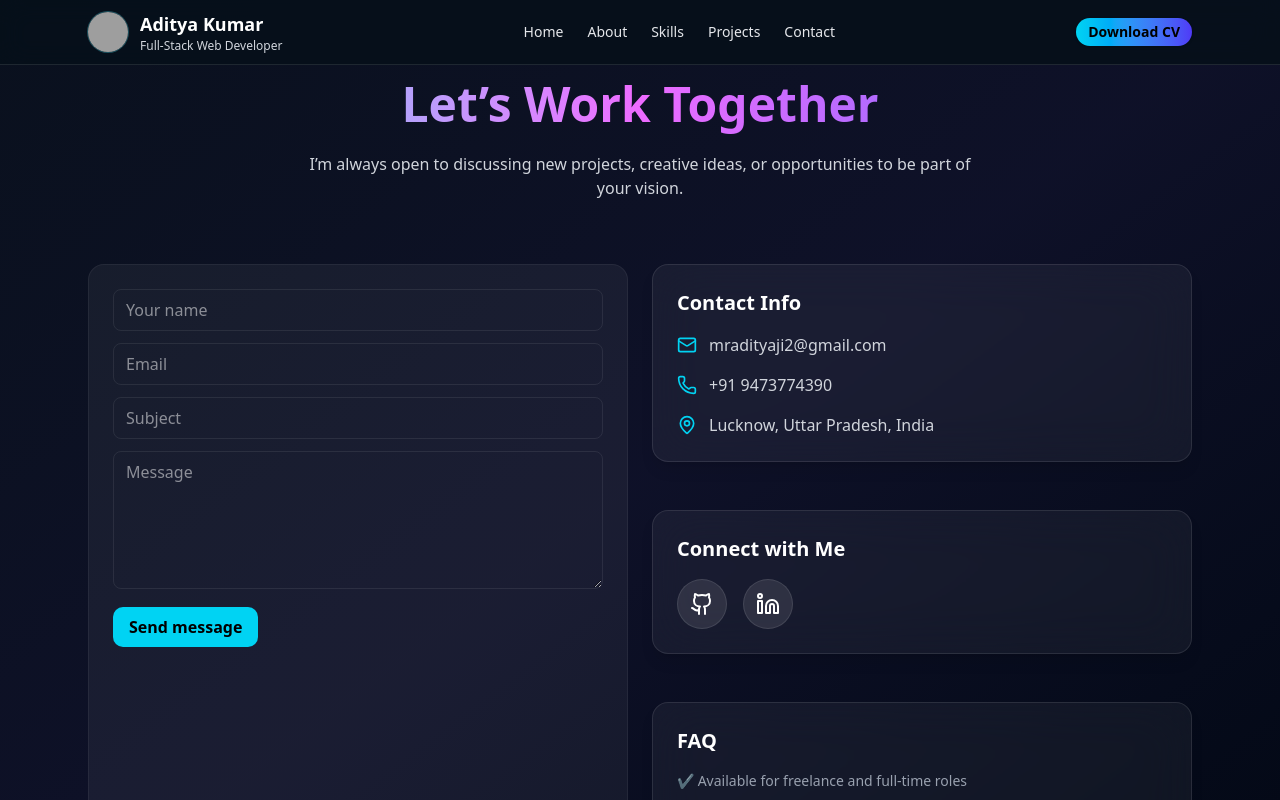
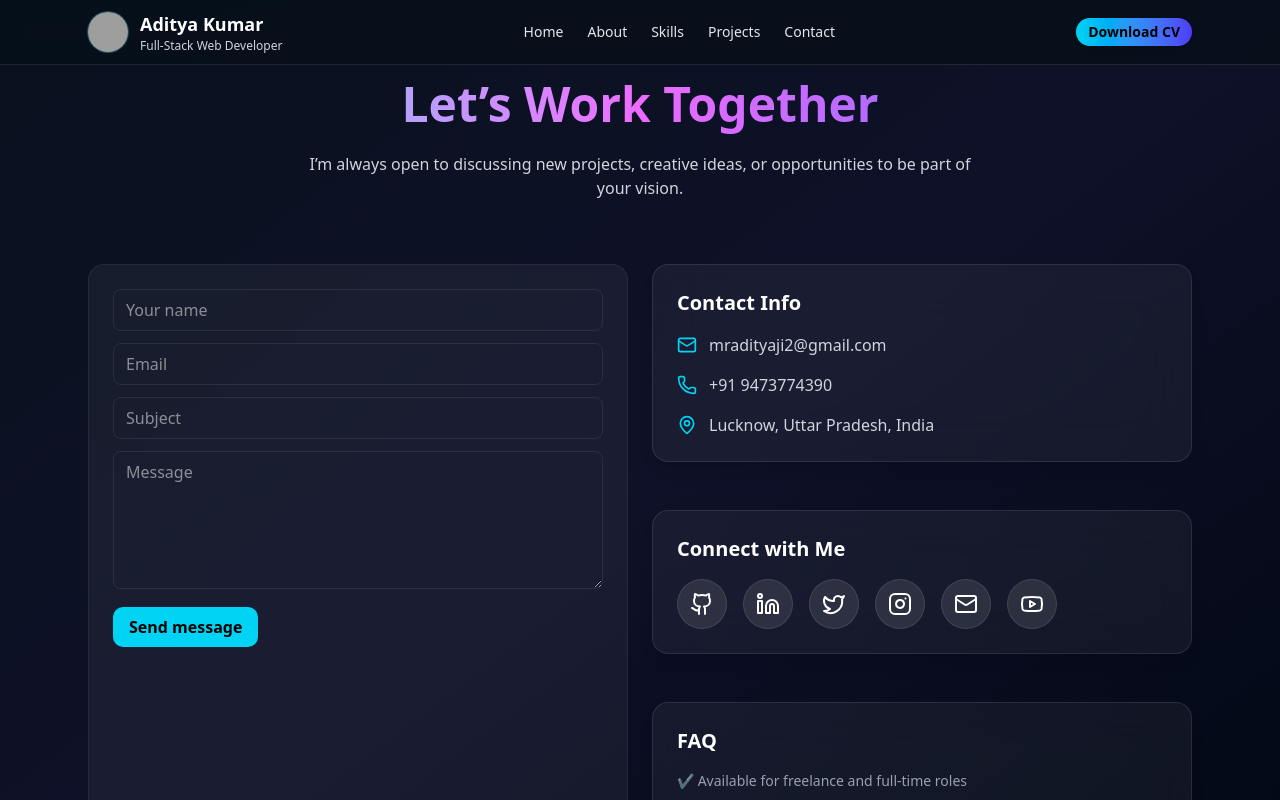
Before and after one commit to ErAditya1/Portfolio-Next, a Next.js app: page /contact in a window 1280 px wide. Shown: the top 800 px of the page. Built offline with nearby package versions, Linux system fonts and the light colour scheme; grey boxes are pictures that could not be loaded.

Commit message:
social links added

```diff
--- a/src/app/contact/page.tsx
+++ b/src/app/contact/page.tsx
@@ -3,7 +3,7 @@
 import { Container } from "@/components/Container";
 import { EMAIL } from "@/Data";
 import { motion } from "framer-motion";
-import { Mail, Phone, Linkedin, Github, MapPin } from "lucide-react";
+import { Mail, Phone, Linkedin, Github, MapPin, Twitter, Instagram, Youtube } from "lucide-react";
 
 export default function ContactPage() {
   return (
@@ -94,19 +94,56 @@ export default function ContactPage() {
                 Connect with Me
               </h2>
               <div className="flex gap-4">
+                {/* GitHub */}
                 <a
-                  href="https://github.com/aditya"
+                  href="https://github.com/ErAditya1"
                   target="_blank"
                   className="p-3 rounded-full bg-white/10 border border-white/10 hover:bg-cyan-500/20 transition"
                 >
                   <Github className="w-6 h-6 text-white" />
                 </a>
+
+                {/* LinkedIn */}
                 <a
-                  href="https://linkedin.com/in/aditya"
+                  href="https://linkedin.com/in/adityaji1"
                   target="_blank"
                   className="p-3 rounded-full bg-white/10 border border-white/10 hover:bg-indigo-500/20 transition"
                 >
                   <Linkedin className="w-6 h-6 text-white" />
+                </a>
+
+                {/* Twitter */}
+                <a
+                  href="https://twitter.com/excited_adi"
+                  target="_blank"
+                  className="p-3 rounded-full bg-white/10 border border-white/10 hover:bg-sky-500/20 transition"
+                >
+                  <Twitter className="w-6 h-6 text-white" />
+                </a>
+
+                {/* Instagram */}
+                <a
+                  href="https://www.instagram.com/iamadi_dev/"
+                  target="_blank"
+                  className="p-3 rounded-full bg-white/10 border border-white/10 hover:bg-pink-500/20 transition"
+                >
+                  <Instagram className="w-6 h-6 text-white" />
+                </a>
+
+                {/* Email */}
+                <a
+                  href="mailto:mradityaji2@gmail.com"
+                  className="p-3 rounded-full bg-white/10 border border-white/10 hover:bg-red-500/20 transition"
+                >
+                  <Mail className="w-6 h-6 text-white" />
+                </a>
+                {/* Youtube */}
+                 <a
+                  href="https://youtube.com/channel/UC9DF4j1XiimKQiP0Vj--oxg"
+                  target="_blank"
+                  className="p-3 rounded-full bg-white/10 border border-white/10 hover:bg-red-500/50 transition"
+                >
+                  <Youtube className="w-6 h-6 text-white" />
                 </a>
               </div>
             </div>
```
